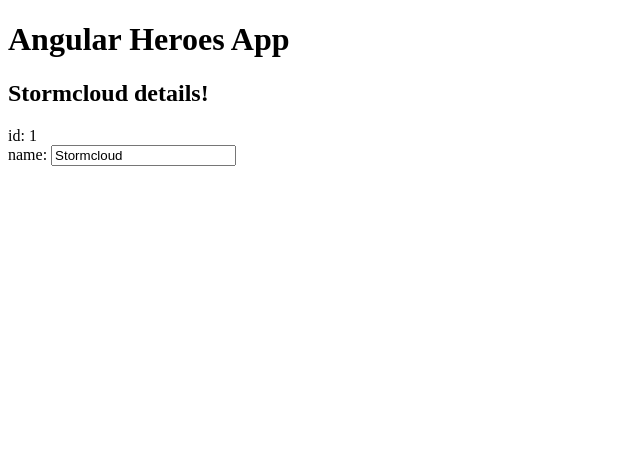
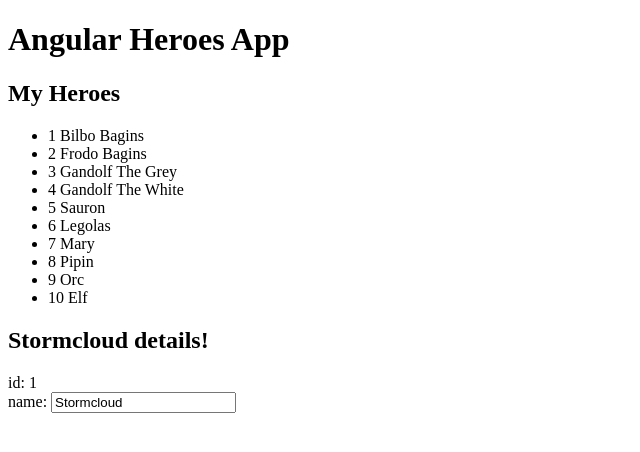
Before and after one commit to tajordan88/angular-heroes, an Angular app: page / in a window 1280 px wide. Shown: the top 452 px of the page, without its empty margins (0-640 px from the left). Built offline with nearby package versions, Linux system fonts and the light colour scheme.

Commit message:
Display HEROES array with *ngFor

```diff
--- a/src/app/app.component.ts
+++ b/src/app/app.component.ts
@@ -5,12 +5,22 @@
 	name: string;
 }
 
+
+
+
+
 @Component({
   selector: 'app-root',
   templateUrl: './app.component.html',
   styleUrls: ['./app.component.css'],
   template: `
 	<h1>{{title}}</h1>
+	<h2>My Heroes</h2>
+	<ul class="heroes">
+		<li *ngFor="let hero of heroes">
+			<span class="badge">{{hero.id}}</span> {{hero.name}}
+		</li>
+	</ul>
 	<h2>{{hero.name}} details!</h2>
 	<div><label>id: </label>{{hero.id}}</div>
 	<div>
@@ -25,7 +35,9 @@
   	id: 1,
   	name: 'Stormcloud'
   };
+  heroes = HEROES;
 }
+
 
 
 const HEROES: Hero[] = [
```
